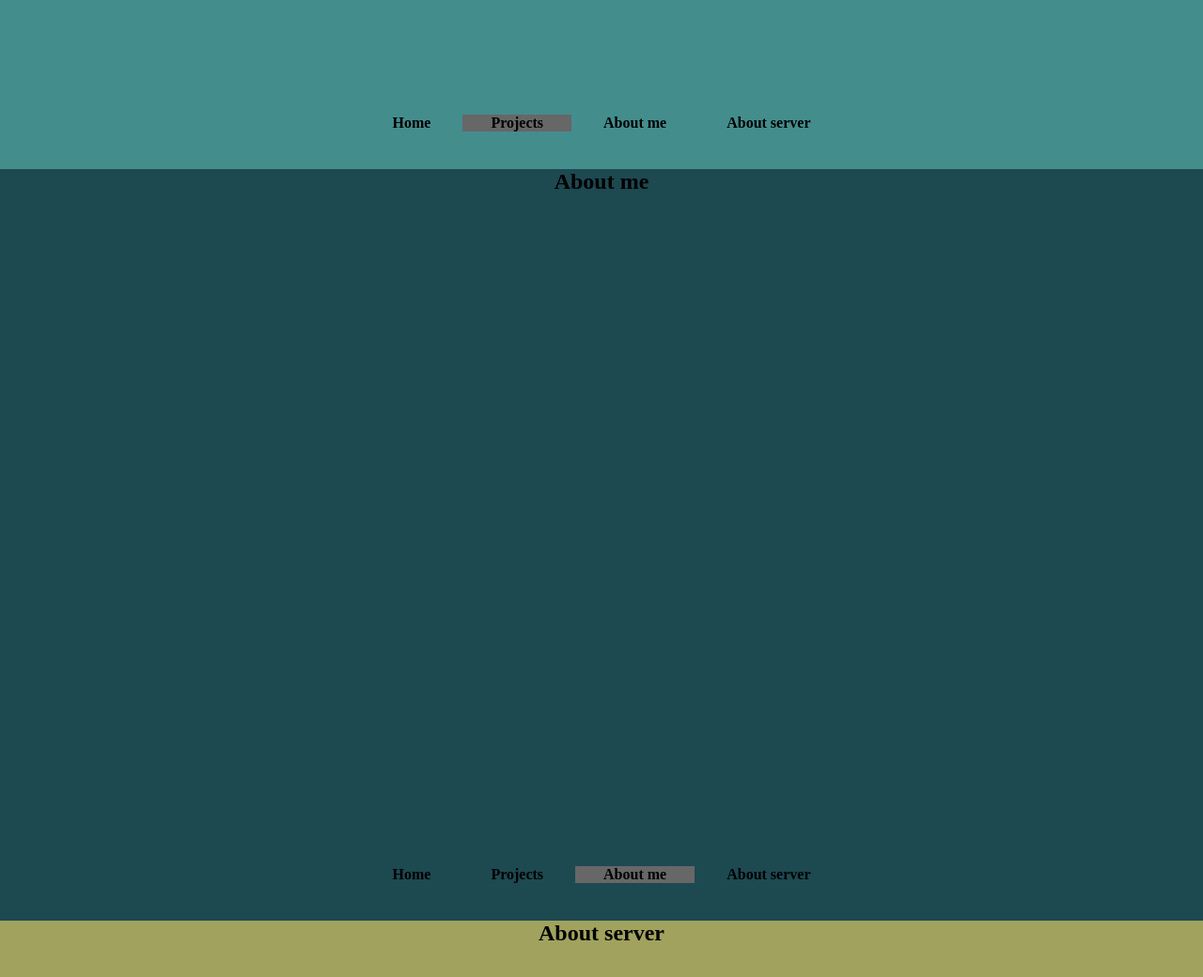
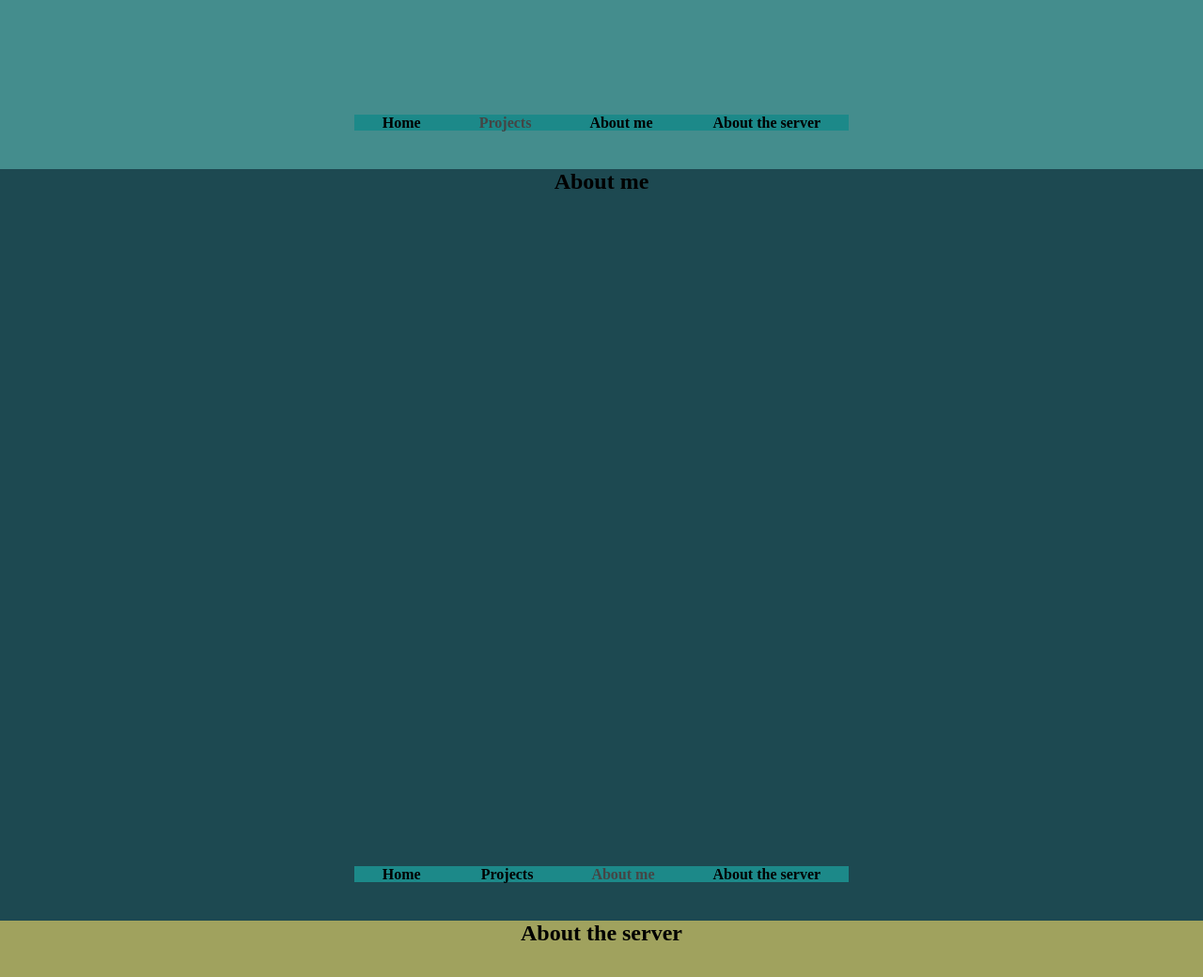
Before and after one commit to Conrad3rd/portfolio, a plain HTML site: page index.html in a window 1280 px wide. Shown: the part 1420-2460 px from the top of the page at 94% size. Drawn offline with nearby package versions, Linux system fonts and the light colour scheme.

Commit message:
nav style

```diff
--- a/assets/stylesheets/components/section.css
+++ b/assets/stylesheets/components/section.css
@@ -4,9 +4,16 @@
 #s4 {background-color: rgb(160, 162, 94);}
 
 .active {
-  background-color: rgb(103, 103, 103);
+  /* background-color: rgb(103, 103, 103); */
   cursor: alias;
+
+  margin: -2px;
+  padding: -2px;
+}
+
+.active{
   font-weight: lighter;
+  color: rgb(69, 69, 69);
 }
 
 .navsec:hover {
@@ -36,3 +43,7 @@
   display: inline;
   padding: 0px 0px 1px 0px;
 }
+
+.navi {
+  background-color: rgb(28, 137, 137);
+}
--- a/index.html
+++ b/index.html
@@ -20,33 +20,12 @@
       <div><h1>Welcome</h1></div>
       <div class="next">
 
-        <!--
-          <a class="nav navsec" href="#s2">Projects</a>|
-          <a class="nav navsec" href="#s2">Projects</a>|
-          <a class="nav navsec" href="#s2">Projects</a>|
-        -->
-<!--
-        <a href="#s1"><div class="nav active">Home</div></a>
-        <a href="#s1"><div class="nav navsec">Projects</div></a>
-        <a href="#s1"><div class="nav navsec">About me</div></a>
-        <a href="#s1"><div class="nav navsec">About server</div></a>
--->
-
-
-
+        <span class="navi">
           <a class="nav active" href="#s1"><span>Home</span></a>
           <a class="nav navsec" href="#s2"><span>Projects</span></a>
           <a class="nav navsec" href="#s3"><span>About me</span></a>
-        <a class="nav navsec" href="#s4"><span>About server</span></a>
-
-
-
-<!--
-        <div class="nav active"><a href="#s1">Home</a></div>
-        <div class="nav navsec"><a href="#s2">Projects</a></div>
-        <div class="nav navsec"><a href="#s3">About me</a></div>
-        <div class="nav navsec"><a href="#s4">About server</a></div>
- -->
+          <a class="nav navsec" href="#s4"><span>About the server</span></a>
+        </span>
 
       </div>
     </div>
@@ -56,20 +35,13 @@
       <div><a href=""><h2>Projects</h2></a></div>
       <div class="next">
 
-
+        <span class="navi">
           <a class="nav navsec" href="#s1"><span>Home</span></a>
           <a class="nav active" href="#s2"><span>Projects</span></a>
           <a class="nav navsec" href="#s3"><span>About me</span></a>
-        <a class="nav navsec" href="#s4"><span>About server</span></a>
+          <a class="nav navsec" href="#s4"><span>About the server</span></a>
+        </span>
 
-
-<!--
-        <a class="navsec" href="#s1">Home</a> |
-        <a class="active" href="#s2">Projects</a> |
-        <a class="navsec" href="#s3">About me</a> |
-        <a class="navsec" href="#s4">About server</a>
-
--->
       </div>
 
     </div>
@@ -79,37 +51,27 @@
       <div><a href=""><h2>About me</h2></a></div>
       <div class="next">
 
+        <span class="navi">
           <a class="nav navsec" href="#s1"><span>Home</span></a>
           <a class="nav navsec" href="#s2"><span>Projects</span></a>
           <a class="nav active" href="#s3"><span>About me</span></a>
-        <a class="nav navsec" href="#s4"><span>About server</span></a>
-
-<!--
-        <a class="navsec" href="#s1">Home</a> |
-        <a class="navsec" href="#s2">Projects</a> |
-        <a class="active" href="#s3">About me</a> |
-        <a class="navsec" href="#s4">About server</a>
- -->
-
+          <a class="nav navsec" href="#s4"><span>About the server</span></a>
+        </span>
 
       </div>
     </div>
 
     <div id="s4" class="a-server section">
 
-      <div><a href=""><h2>About server</h2></a></div>
+      <div><a href=""><h2>About the server</h2></a></div>
       <div class="next">
 
+        <span class="navi">
           <a class="nav navsec" href="#s1"><span>Home</span></a>
           <a class="nav navsec" href="#s2"><span>Projects</span></a>
           <a class="nav navsec" href="#s3"><span>About me</span></a>
-        <a class="nav active" href="#s4"><span>About server</span></a>
-<!--
-        <a class="navsec" href="#s1">Home</a> |
-        <a class="navsec" href="#s2">Projects</a> |
-        <a class="navsec" href="#s3">About me</a> |
-        <a class="active" href="#s4">About server</a>
- -->
+          <a class="nav active" href="#s4"><span>About the server</span></a>
+        </span>
 
       </div>
     </div>
```
Lines whose indentation alone changed are shown as unchanged.
